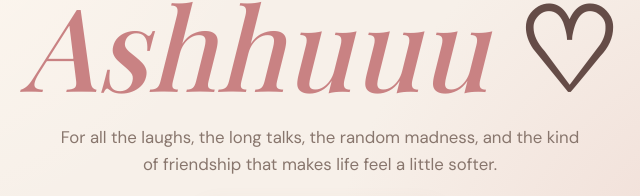
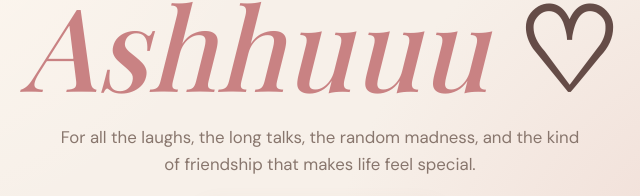
Before and after one commit to aakrati14/ashhuuu-birthday, a plain HTML site: page index.html in a window 1280 px wide. Shown: the part 324-520 px from the top of the page, 320-960 px from the left. Drawn offline with nearby package versions, Linux system fonts and the light colour scheme; a web font is replaced by a local one.

Commit message:
Update index.html

```diff
--- a/index.html
+++ b/index.html
@@ -32,7 +32,7 @@ section{padding:86px 0}.section-head{text-align:center;margin-bottom:34px}.secti
  <div>
   <div class="eyebrow">A little something made with love</div>
   <h1>Happy Birthday,<br><em>Ashhuuu</em> ♡</h1>
-  <p>For all the laughs, the long talks, the random madness, and the kind of friendship that makes life feel a little softer.</p>
+  <p>For all the laughs, the long talks, the random madness, and the kind of friendship that makes life feel special.</p>
   <button class="pill" onclick="document.querySelector('#letter').scrollIntoView({behavior:'smooth'})">Open your little surprise ↓</button>
   <div class="scrollhint">MADE JUST FOR YOU · 26 NOVEMBER</div>
  </div>
```
